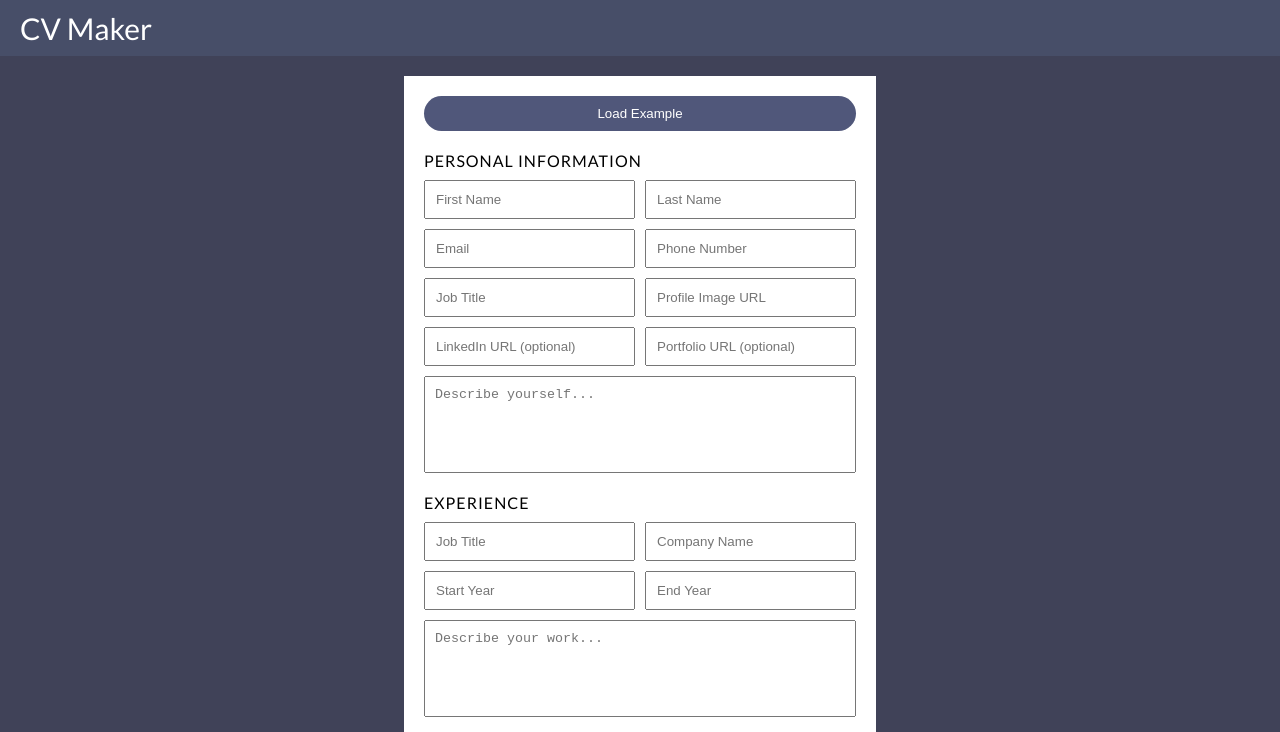
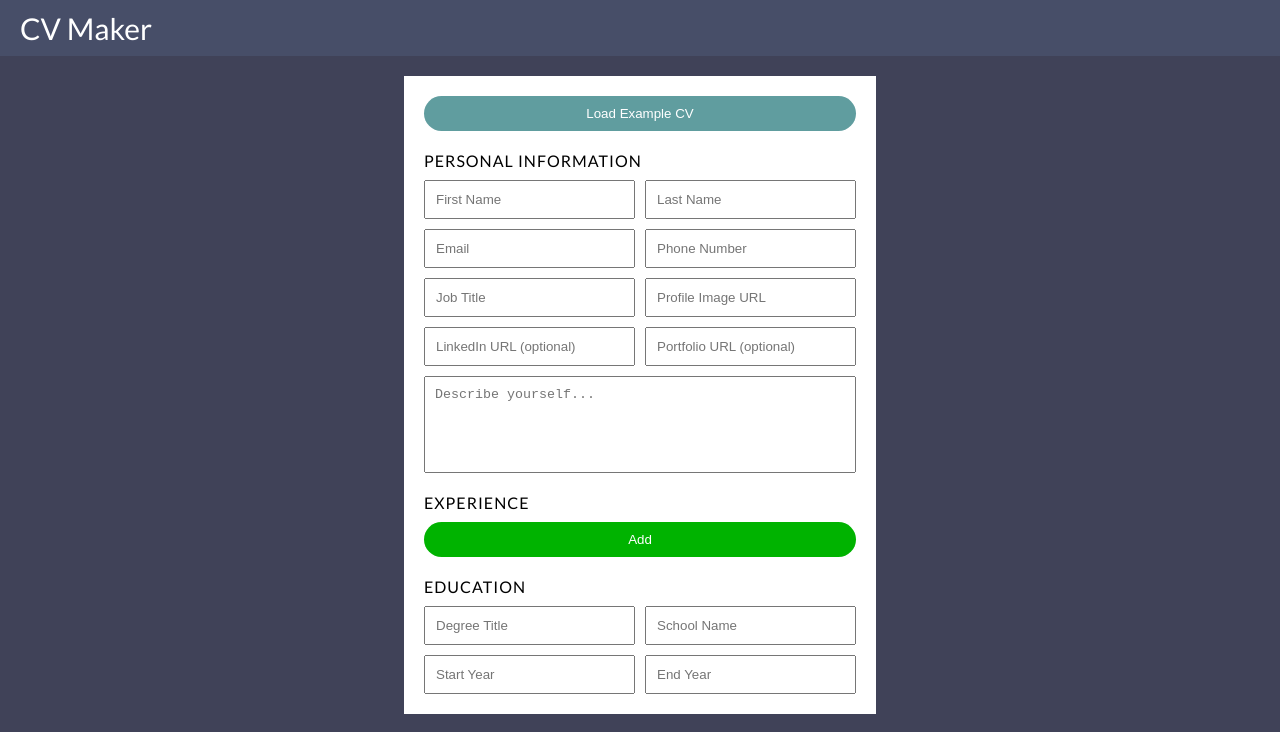
Before and after one commit to janpatrick-dev/cv-project, a React (Create React App) app: page / in a window 1280 px wide. Shown: the top 732 px of the page. Built offline with nearby package versions, Linux system fonts and the light colour scheme.

Commit message:
implemented adding and removing of experience on forms and display

```diff
--- a/package.json
+++ b/package.json
@@ -13,6 +13,8 @@
     "react": "^18.2.0",
     "react-dom": "^18.2.0",
     "react-scripts": "5.0.1",
+    "uniqid": "^5.4.0",
+    "uuid": "^9.0.0",
     "web-vitals": "^2.1.4"
   },
   "scripts": {
--- a/src/App.css
+++ b/src/App.css
@@ -9,6 +9,17 @@
   --color-neutral-light-grey: rgb(211, 211, 211);
 
   --color-white: #FFFFFF;
+
+  --color-green: hsl(120, 100%, 50%);
+  --color-dark-green: hsl(120, 100%, 35%);
+  --color-very-dark-green: hsl(120, 100%, 20%);
+
+  --color-red: hsl(0, 100%, 50%);
+  --color-dark-red: hsl(0, 100%, 35%);
+  --color-very-dark-red: hsl(0, 100%, 20%);
+
+  --color-blue: hsl(182, 25%, 50%);
+  --color-dark-blue: hsl(182, 25%, 35%);
 }
 
 *,
@@ -43,6 +54,9 @@ h1, h2 {
   text-transform: uppercase;
 }
 
+p {
+  white-space: pre-wrap;
+}
 
 .App {
   height: 100vh;
@@ -74,21 +88,6 @@ h1, h2 {
   flex-basis: 40%;
   padding: 20px;
   background-color: var(--color-white);
-}
-
-.section-input .load-example-btn {
-  padding: 1rem 2rem;
-  color: white;
-  background-color: var(--color-primary-light-blue);
-  border-radius: 20px;
-  cursor: pointer;
-
-  border: none;
-  outline: none;
-}
-
-.section-input .load-example-btn:hover {
-  background-color: var(--color-primary-very-light-blue);
 }
 
 .section-input .input-form {
@@ -132,7 +131,9 @@ h1, h2 {
 }
 
 .section-display .section-display-personal {
+  word-wrap: break-word;
   padding: 4rem 2rem;
+  min-width: 30%;
   max-width: 30%;
   border: 1px solid #000;
 
@@ -255,3 +256,50 @@ h1, h2 {
 .experience-row .experience-company {
   font-weight: bold;
 }
+
+/* Buttons */
+[class*=btn] {
+  padding: 1rem 2rem;
+  border-radius: 20px;
+  cursor: pointer;
+  transition: 0.4s;
+
+  border: none;
+  outline: none;
+}
+
+.add-btn {
+  background-color: var(--color-dark-green);
+}
+
+.add-btn:hover {
+  background-color: var(--color-very-dark-green);
+}
+
+.remove-btn {
+  background-color: var(--color-dark-red);
+}
+
+.remove-btn:hover {
+  background-color: var(--color-very-dark-red);
+}
+
+.load-example-btn {
+  background-color: var(--color-blue);
+}
+
+.load-example-btn:hover {
+  background-color: var(--color-dark-blue);
+}
+
+.add-btn,
+.remove-btn,
+.load-example-btn {
+  color: white;
+}
+
+.disabled,
+.disabled:hover {
+  background-color: var(--color-neutral-grey);
+  cursor: not-allowed;
+}
--- a/src/Example.js
+++ b/src/Example.js
@@ -1,3 +1,5 @@
+import { v4 as uuidv4 } from 'uuid';
+
 const Example = {
   firstName: 'John',
   lastName: 'Doe',
@@ -10,22 +12,25 @@ const Example = {
   urlPortfolio: 'https://www.johndoe.com',
   experiences: [
     {
+      id: uuidv4(),
       jobTitle: 'Software Engineer',
-      jobDescription: 'Ipsum id in irure eu fugiat cupidatat ex incididunt eu. Culpa et laborum cupidatat aliquip in. Irure do consectetur cillum laborum sit nisi sunt ad incididunt do velit sint.',
+      jobDescription: 'Ipsum id in irure eu fugiat cupidatat ex incididunt eu. Culpa et laborum cupidatat aliquip in. Irure do consectetur cillum laborum sit nisi sunt ad incididunt do velit sint. \n - Nisi nostrud amet sit adipisicing esse. \n - Commodo et consectetur laborum sit ea ex amet Lorem ipsum consectetur duis. \n - Quis incididunt esse labore excepteur ad nulla sunt est quis labore aliquip ipsum elit pariatur.',
       companyName: 'The Example Company 3',
       startYear: 2021,
       endYear: 2022,
     },
     {
+      id: uuidv4(),
       jobTitle: 'Software Engineer',
-      jobDescription: 'Ipsum id in irure eu fugiat cupidatat ex incididunt eu. Culpa et laborum cupidatat aliquip in. Irure do consectetur cillum laborum sit nisi sunt ad incididunt do velit sint.',
+      jobDescription: 'Ipsum id in irure eu fugiat cupidatat ex incididunt eu. Culpa et laborum cupidatat aliquip in. Irure do consectetur cillum laborum sit nisi sunt ad incididunt do velit sint. \n - Nisi nostrud amet sit adipisicing esse. \n - Commodo et consectetur laborum sit ea ex amet Lorem ipsum consectetur duis. \n - Quis incididunt esse labore excepteur ad nulla sunt est quis labore aliquip ipsum elit pariatur.',
       companyName: 'The Example Company 2',
       startYear: 2015,
       endYear: 2021,
     },
     {
+      id: uuidv4(),
       jobTitle: 'Software Engineer',
-      jobDescription: 'Ipsum id in irure eu fugiat cupidatat ex incididunt eu. Culpa et laborum cupidatat aliquip in. Irure do consectetur cillum laborum sit nisi sunt ad incididunt do velit sint.',
+      jobDescription: 'Ipsum id in irure eu fugiat cupidatat ex incididunt eu. Culpa et laborum cupidatat aliquip in. Irure do consectetur cillum laborum sit nisi sunt ad incididunt do velit sint. \n - Nisi nostrud amet sit adipisicing esse. \n - Commodo et consectetur laborum sit ea ex amet Lorem ipsum consectetur duis. \n - Quis incididunt esse labore excepteur ad nulla sunt est quis labore aliquip ipsum elit pariatur.',
       companyName: 'The Example Company 1',
       startYear: 2005,
       endYear: 2015,
--- a/src/components/Experience.js
+++ b/src/components/Experience.js
@@ -13,7 +13,7 @@ class Experience extends Component {
       startYear,
       endYear,
       jobDescription
-    } = this.props;
+    } = this.props.info;
 
     return (
       <div className='experience-row'>
--- /dev/null
+++ b/src/components/buttons/ButtonComponent.js
@@ -0,0 +1,23 @@
+import { Component } from 'react';
+
+class ButtonComponent extends Component {
+
+  constructor(props) {
+    super(props);
+  }
+
+  onClick = () => {
+    const { onClick } = this.props;
+
+    if (onClick) {
+      onClick();
+    }
+  }
+
+  render() {
+    const { label, type, className } = this.props;
+    return <button className={className} type={type} onClick={this.onClick}>{label}</button>;
+  }
+}
+
+export default ButtonComponent;
--- a/src/components/forms/ExperienceForm.js
+++ b/src/components/forms/ExperienceForm.js
@@ -1,20 +1,58 @@
 import { Component } from 'react';
-import Input from './form-inputs/Input';
-import TextArea from './form-inputs/TextArea';
+import ExperienceFormInput from './form-inputs/ExperienceFormInput';
+import uniqid from 'uniqid';
+import { v4 as uuidv4 } from 'uuid';
+import ButtonComponent from '../buttons/ButtonComponent';
 
 class ExperienceForm extends Component {
 
+  constructor(props) {
+    super(props);
+  }
+
+  handleOnAddClick = () => {
+    const experiences = [...this.props.info.experiences];
+    this.props.setInfo('experiences', experiences.concat({
+      id: uuidv4(),
+      jobTitle: '',
+      jobDescription: '',
+      companyName: '',
+      startYear: '',
+      endYear: ''
+    }));
+  }
+
+  handleOnRemoveClick = () => {
+    const experiences = [...this.props.info.experiences];
+    experiences.pop();
+    this.props.setInfo('experiences', experiences);
+  }
+
   render() {
+
+    const { experiences } = this.props.info;
+
     return (
       <section className='section-input-experience'>
         <h2>Experience</h2>
-        <div className='input-container'>
-          <Input type='text' placeholder='Job Title' />
-          <Input type='text' placeholder='Company Name' />
-          <Input type='number' placeholder='Start Year' />
-          <Input type='number' placeholder='End Year' />
-          <TextArea rows='5' placeholder='Describe your work...' />
-        </div>
+        {experiences.map((experience, index) => {
+          return <ExperienceFormInput
+            key={experience.id}
+            editExperience={(e) => this.props.editExperience(e, index)}
+            experience={experience} />
+        })}
+        <ButtonComponent
+          label='Add'
+          type='button'
+          className='add-btn'
+          onClick={this.handleOnAddClick} />
+        {experiences.length > 0
+          ? <ButtonComponent
+              label='Remove'
+              type='button'
+              className='remove-btn'
+              onClick={this.handleOnRemoveClick}/>
+          : null}
       </section>
     );
   }
--- /dev/null
+++ b/src/components/forms/form-inputs/ExperienceFormInput.js
@@ -0,0 +1,61 @@
+import { Component } from 'react';
+import Input from './Input.js';
+import TextArea from './TextArea.js';
+
+class ExperienceFormInput extends Component {
+
+  constructor(props) {
+    super(props);
+
+    this.state = this.props.experience;
+  }
+
+  handleOnChange = (propName, e) => {
+    this.setState({
+      ...this.state,
+      [propName]: e.target.value
+    }, () => this.props.editExperience(this.state));
+  }
+
+  render() {
+    const {
+      jobTitle,
+      companyName,
+      startYear,
+      endYear,
+      jobDescription
+    } = this.props.experience;
+
+    return (
+      <div className='input-container'>
+        <Input
+          type='text'
+          placeholder='Job Title'
+          onChange={(e) => this.handleOnChange('jobTitle', e)}
+          defaultValue={jobTitle} />
+        <Input
+          type='text'
+          placeholder='Company Name'
+          onChange={(e) => this.handleOnChange('companyName', e)}
+          defaultValue={companyName} />
+        <Input
+          type='number'
+          placeholder='Start Year'
+          onChange={(e) => this.handleOnChange('startYear', e)}
+          defaultValue={startYear} />
+        <Input
+          type='number'
+          placeholder='End Year'
+          onChange={(e) => this.handleOnChange('endYear', e)}
+          defaultValue={endYear} />
+        <TextArea
+          rows='5'
+          placeholder='Describe your work...'
+          onChange={(e) => this.handleOnChange('jobDescription', e)}
+          defaultValue={jobDescription} />
+      </div>
+    );
+  }
+}
+
+export default ExperienceFormInput;
--- a/src/components/sections/ContentSection.js
+++ b/src/components/sections/ContentSection.js
@@ -30,8 +30,17 @@ class ContentSection extends Component {
     })
   }
 
-  setDefaultInfo = () => {
+  setExampleInfo = () => {
     this.setState(Example);
+  }
+
+  handleOnEditExperience = (updatedExperience, index) => {
+    const experiences = [...this.state.experiences];
+    experiences[index] = updatedExperience;
+    this.setState({
+      ...this.state,
+      experiences: experiences
+    });
   }
 
   render() {
@@ -39,7 +48,8 @@ class ContentSection extends Component {
       <section className='section-content'>
         <InputSection
           setInfo={this.setInfo}
-          setDefaultInfo={this.setDefaultInfo}
+          setExampleInfo={this.setExampleInfo}
+          editExperience={this.handleOnEditExperience}
           info={this.state} />
         <DisplaySection info={this.state} />
       </section>
--- a/src/components/sections/InputSection.js
+++ b/src/components/sections/InputSection.js
@@ -1,7 +1,9 @@
 import { Component } from 'react';
+import ButtonComponent from '../buttons/ButtonComponent';
 import EducationForm from '../forms/EducationForm';
 import ExperienceForm from '../forms/ExperienceForm';
 import PersonalInfoForm from '../forms/PersonalInfoForm';
+import { v4 as uuidv4 } from 'uuid';
 
 class InputSection extends Component {
 
@@ -13,17 +15,26 @@ class InputSection extends Component {
     this.props.setInfo(propName, newValue)
   }
 
-  setDefaultInfo = () => {
-    this.props.setDefaultInfo();
+  setExampleInfo = () => {
+    this.props.setExampleInfo();
   }
 
   render() {
     return (
       <section className='section-input'>
         <form className='input-form'>
-          <button type='button' className='load-example-btn' onClick={this.setDefaultInfo}>Load Example</button>
-          <PersonalInfoForm setInfo={this.setInfo} info={this.props.info} />
-          <ExperienceForm />
+          <ButtonComponent
+            label='Load Example CV'
+            type='button'
+            className='load-example-btn'
+            onClick={this.setExampleInfo} />
+          <PersonalInfoForm
+            setInfo={this.setInfo}
+            info={this.props.info} />
+          <ExperienceForm
+            setInfo={this.setInfo}
+            info={this.props.info}
+            editExperience={this.props.editExperience} />
           <EducationForm />
         </form>
       </section>
--- a/src/components/sections/WorkExperienceSection.js
+++ b/src/components/sections/WorkExperienceSection.js
@@ -1,5 +1,6 @@
 import { Component } from 'react';
 import Experience from '../Experience';
+import uniqid from 'uniqid';
 
 class WorkExperienceSection extends Component {
 
@@ -8,15 +9,15 @@ class WorkExperienceSection extends Component {
   }
 
   render() {
+    const experiences = this.props.experiences;
     return (
       <section className='section-experience'>
         <h2>Experience</h2>
         <hr />
         <div className='section-experience-list'>
-          {/* <Experience />
-          <Experience />
-          <Experience />
-          <Experience /> */}
+          {experiences.map((experience) => {
+            return <Experience key={uniqid()} info={experience} />
+          })}
         </div>
       </section>
     );
--- a/src/components/sections/WorkSection.js
+++ b/src/components/sections/WorkSection.js
@@ -9,7 +9,7 @@ class WorkSection extends Component {
   }
 
   render() {
-    const { firstName, lastName, jobTitle, introduction } = this.props.info;
+    const { firstName, lastName, jobTitle, introduction, experiences } = this.props.info;
     return (
       <section className='section-display-professional'>
         <WorkHeaderSection
@@ -18,7 +18,7 @@ class WorkSection extends Component {
           jobTitle={jobTitle} />
         <WorkProfileSection
           introduction={introduction} />
-        <WorkExperienceSection experiences={[]} />
+        <WorkExperienceSection experiences={experiences} />
       </section>
     );
   }
```
Also changed, not shown: 1 other file (tests, documents, lock files or other folders).
